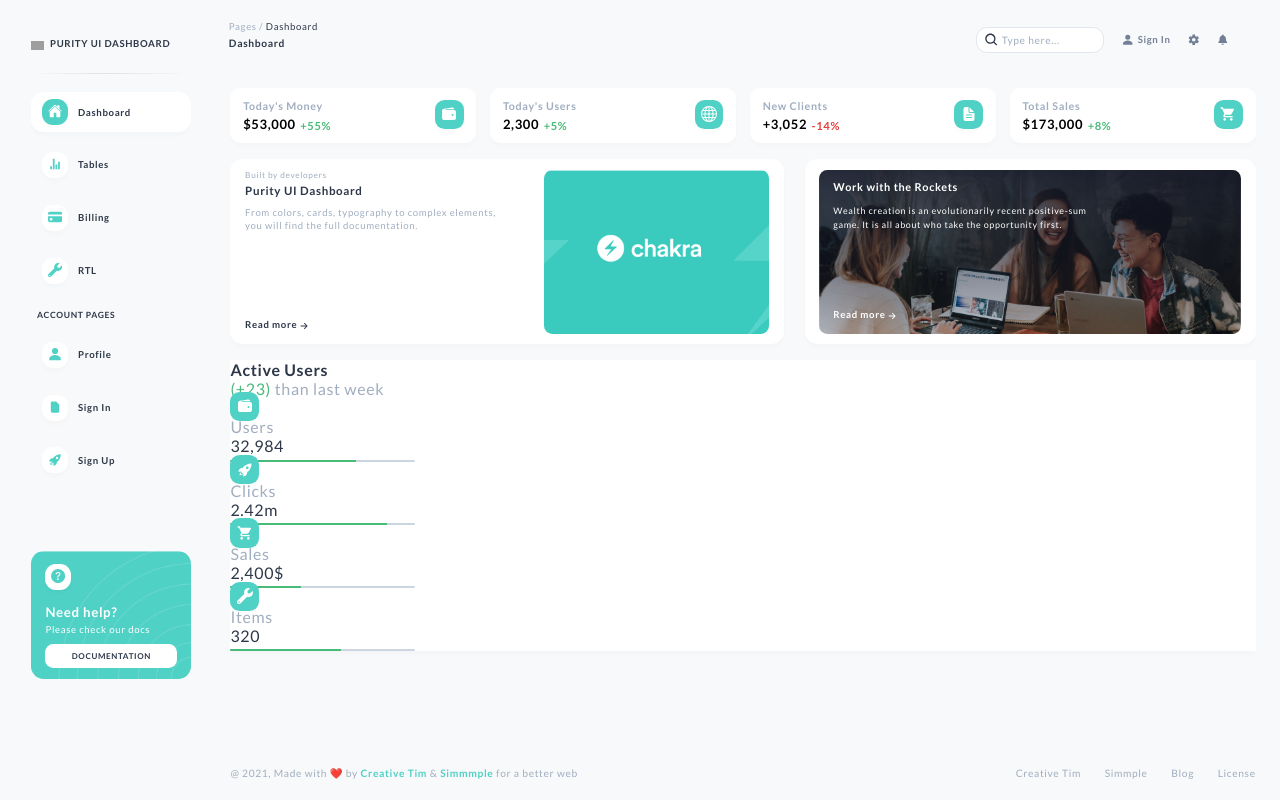
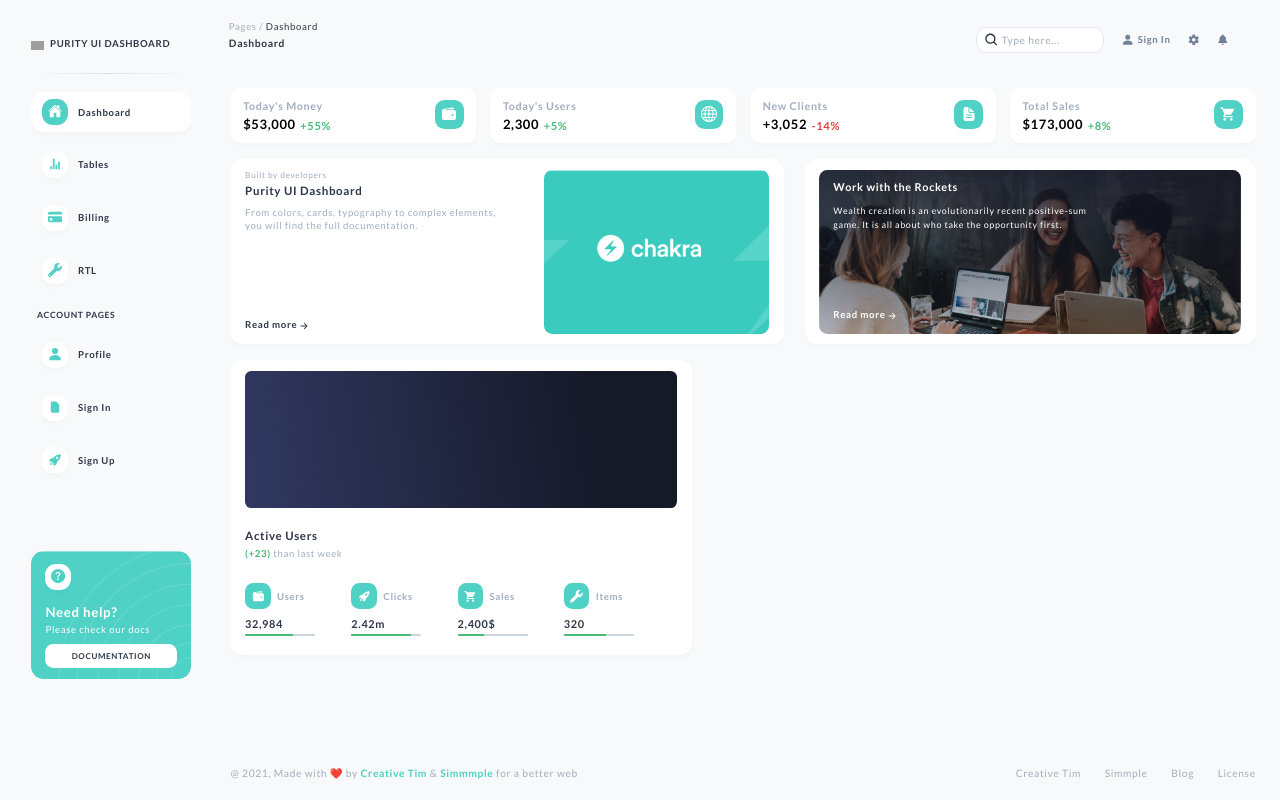
Before and after one commit to rabbykhairul/purity-ui-dashboard, a React (Create React App) app: page /pages in a window 1280 px wide. Built offline with nearby package versions, Linux system fonts and the light colour scheme; grey boxes are pictures that could not be loaded.

Commit message:
add css for 'UserStatistics' component

```diff
--- a/src/index.css
+++ b/src/index.css
@@ -690,6 +690,7 @@ footer span {
   border-radius: 0.75vw;
 }
 
+.statistics-container,
 .promotions-container {
   width: 100%;
   display: flex;
@@ -774,3 +775,70 @@ footer span {
   font-size: 0.7vw;
   line-height: 150%;
 }
+
+.user-statistics-container {
+  width: 45%;
+}
+
+.sales-statistics-container {
+  width: 54%;
+}
+
+.user-statistics-container,
+.sales-statistics-container {
+  height: 23vw;
+  padding: 0.85vw 1.15vw;
+  border-radius: 1vw;
+}
+
+.user-graph-container {
+  width: 100%;
+  height: 50%;
+  border-radius: 0.5vw;
+  background: linear-gradient(81.62deg, #313860 2.25%, #151928 79.87%);
+}
+
+.stat-header {
+  margin: 1.65vw 0 2.15vw 0;
+}
+
+.stat-header h4 {
+  font-size: 0.9vw;
+  margin-bottom: 0.5vw;
+}
+
+.stat-header p {
+  font-size: 0.75vw;
+}
+
+.stat-header p span {
+  font-weight: 700;
+}
+
+.user-statistics-container .highlights-container {
+  width: 90%;
+  display: flex;
+  justify-content: space-between;
+}
+
+.highlights-container .short-stats-icon-container {
+  font-size: 1vw;
+  border-radius: 0.65vw;
+  padding: 0.5vw 0.5vw 0.3vw 0.5vw;
+  margin-right: 0.5vw;
+}
+
+.highlights-container .title {
+  display: flex;
+  align-items: center;
+  margin-bottom: 0.85vw;
+}
+
+.highlights-container .title p {
+  font-size: 0.75vw;
+}
+
+.highlights-container p {
+  font-size: 0.85vw;
+  font-weight: 700;
+}
```
